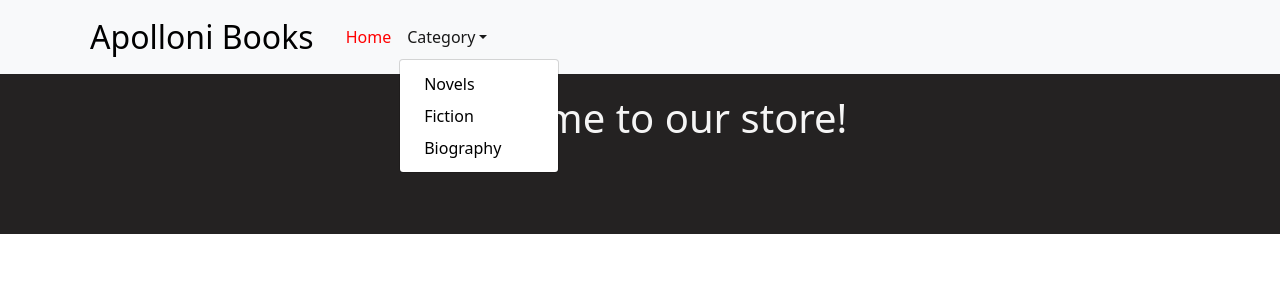
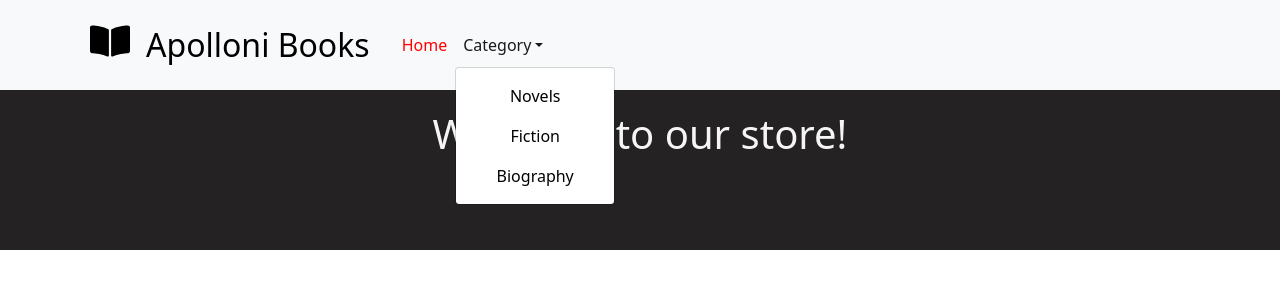
Before and after one commit to sdeymonnaz/ReactCH, a React (Create React App) app: page / in a window 1280 px wide. Both pictures are taken after a click on the button "Category". Shown: the top 300 px of the page. Built offline with nearby package versions, Linux system fonts and the light colour scheme; no server answers; the database is empty.

Commit message:
navbar fixed, icon added

```diff
--- a/src/components/navBar/NavBar.css
+++ b/src/components/navBar/NavBar.css
@@ -6,8 +6,19 @@
     color: black;
     text-decoration: none;
     align-items: center;
-    text-align: left;
+    text-align: center;
     margin: 0.5rem;
+}
+
+.dropdown-menu.show{
+    display: flex;
+    flex-direction: column;
+    align-items: center;
+    justify-content: center;
+}
+
+.navbar-nav{
+    align-items: center;
 }
 
 #navBarHome{
--- a/src/components/navBar/NavBar.js
+++ b/src/components/navBar/NavBar.js
@@ -1,13 +1,19 @@
 import {Navbar, Container, Nav, NavDropdown, NavItem} from 'react-bootstrap';
+import { IconContext } from "react-icons";
+import { FaBookOpen } from 'react-icons/fa';
 import { NavLink , Link} from "react-router-dom";
 import CartWidget from '../widgets/CartWidget.js';
 import './NavBar.css'
 
 const NavBar = () =>{
     return(
+
         <Navbar bg="light" expand="lg">
             <Container>
-                <Navbar.Brand>
+                <Navbar.Brand className="d-flex">
+                    <IconContext.Provider
+                        value={{size: '2.5rem' }}><FaBookOpen className="m-2 navBarItem" />
+                    </IconContext.Provider>
                     <Link to="/" className="navBarItem" id="navBarHome">Apolloni Books</Link>
                 </Navbar.Brand>
                 <Navbar.Toggle aria-controls="basic-navbar-nav" />
@@ -15,15 +21,9 @@ const NavBar = () =>{
                 <Nav className="me-auto">
                     <NavLink exact to="/" activeClassName="selected" className="navBarItem">Home</NavLink>
                     <NavDropdown title="Category" id="basic-nav-dropdown">
-                        <NavDropdown.Item>
-                            <NavLink exact to="/category/novels" activeClassName="selected" className="navBarItem">Novels</NavLink>
-                        </NavDropdown.Item>
-                        <NavDropdown.Item>
-                            <NavLink exact to="/category/fiction" activeClassName="selected" className="navBarItem">Fiction</NavLink>
-                        </NavDropdown.Item>
-                        <NavDropdown.Item>
-                            <NavLink exact to="/category/biography" activeClassName="selected" className="navBarItem">Biography</NavLink>
-                        </NavDropdown.Item>
+                        <NavLink exact to="/category/novels" activeClassName="selected" className="navBarItem">Novels</NavLink>
+                        <NavLink exact to="/category/fiction" activeClassName="selected" className="navBarItem">Fiction</NavLink>
+                        <NavLink exact to="/category/biography" activeClassName="selected" className="navBarItem">Biography</NavLink>
                     </NavDropdown>
                 </Nav>
                 <NavItem className="d-flex justify-content-end">
```
